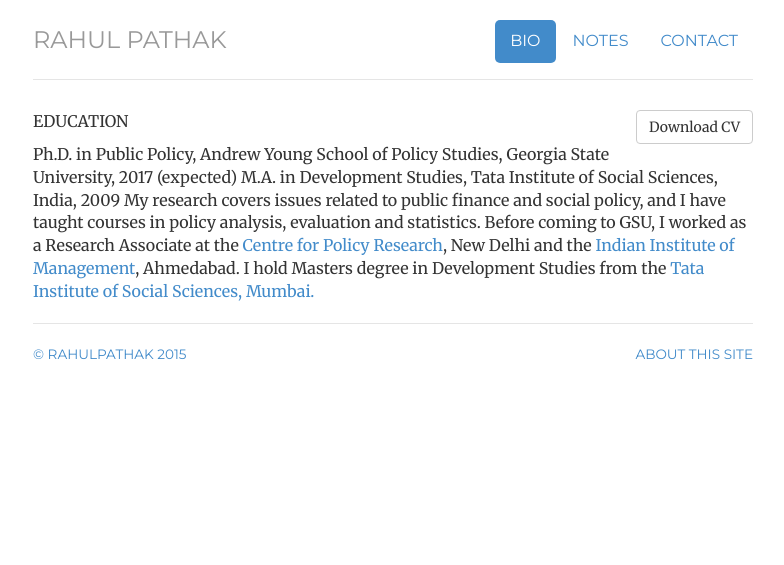
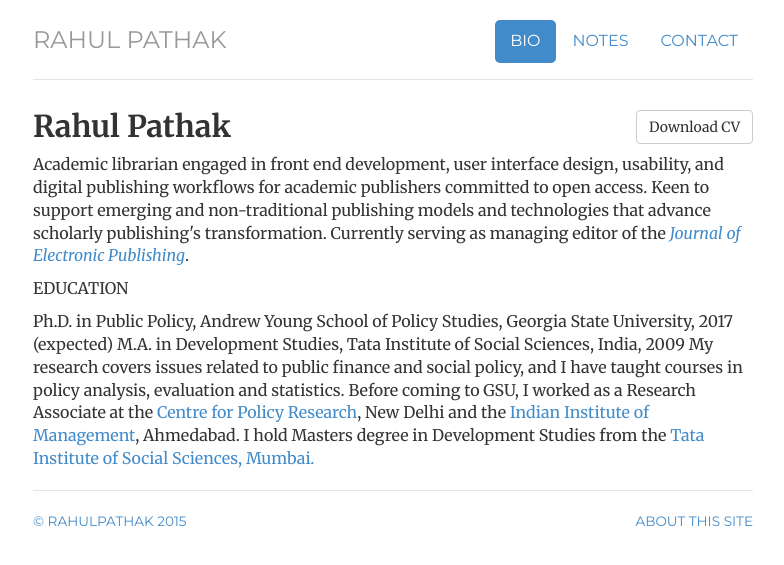
Before and after one commit to pathak-rahul/pathak-rahul.github.io, a Jekyll site: the page built from bio/index.html, in a window 1280 px wide. Shown: the top 565 px of the page, without its empty margins (247-1031 px from the left). Built offline with Jekyll 4.4.1, drawn with Linux system fonts in a browser that asks for light colours.

Commit message:
Update index.html

```diff
--- a/bio/index.html
+++ b/bio/index.html
@@ -10,7 +10,13 @@ description: Current CV for Rahul Pathak.
 ---
 <div class="bio">
 	<a href="/files/rpathak-cv.pdf" class="btn btn-default pull-right" title="Download CV as PDF">Download CV</a>
-				<div itemscope itemtype="http://data-vocabulary.org/Person">
+			<div itemscope itemtype="http://data-vocabulary.org/Person">
+
+			<span itemprop="name"><h2>Rahul Pathak</h2></span>
+
+
+			<p>Academic librarian engaged in front end development, user interface design, usability, and digital publishing workflows for academic publishers committed to open access. Keen to support emerging and non-traditional publishing models and technologies that advance scholarly publishing's transformation. Currently serving as managing editor of the <em><a href="http://journalofelectronicpublishing.org" title="Journal of Electronic Publishing">Journal of Electronic Publishing</a></em>.</p>
+
 	<p>EDUCATION</p>
 	Ph.D. in Public Policy, Andrew Young School of Policy Studies, Georgia State University, 2017 (expected)
 	M.A. in Development Studies, Tata Institute of Social Sciences, India, 2009
```
